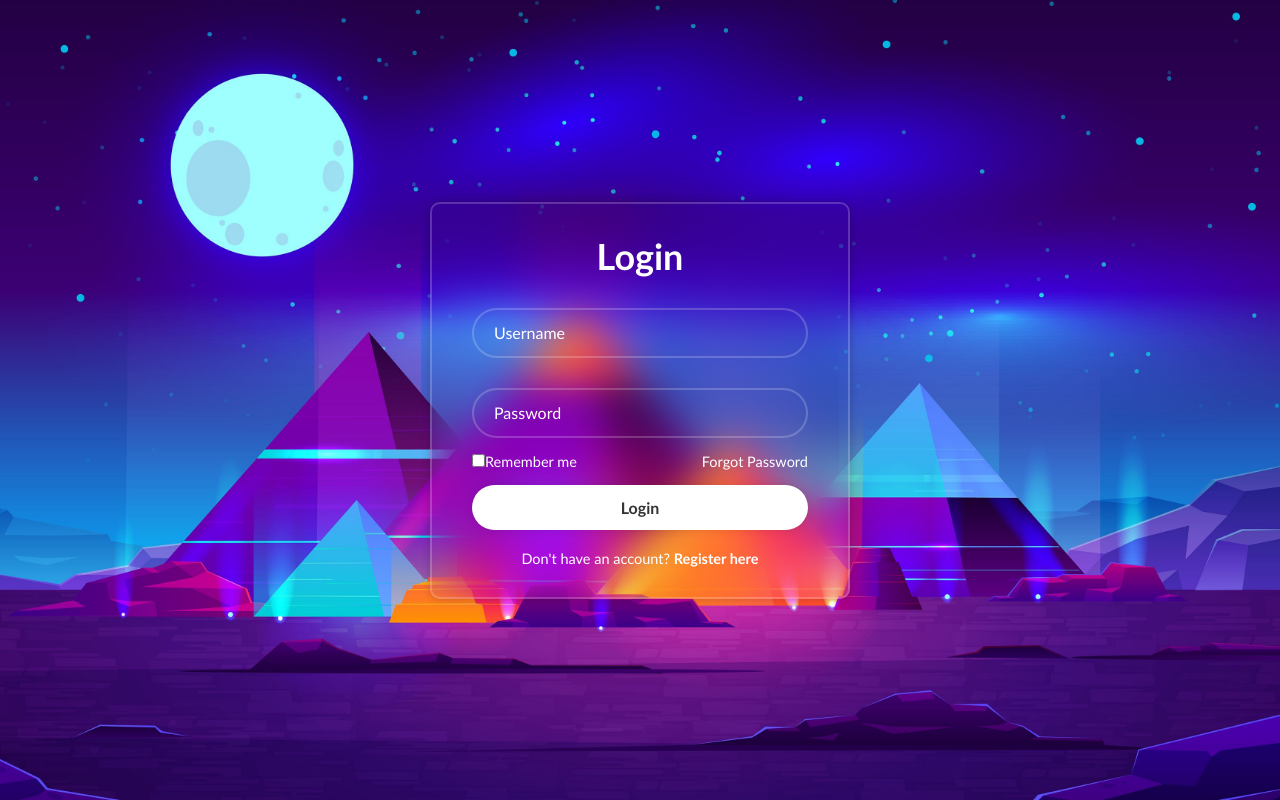
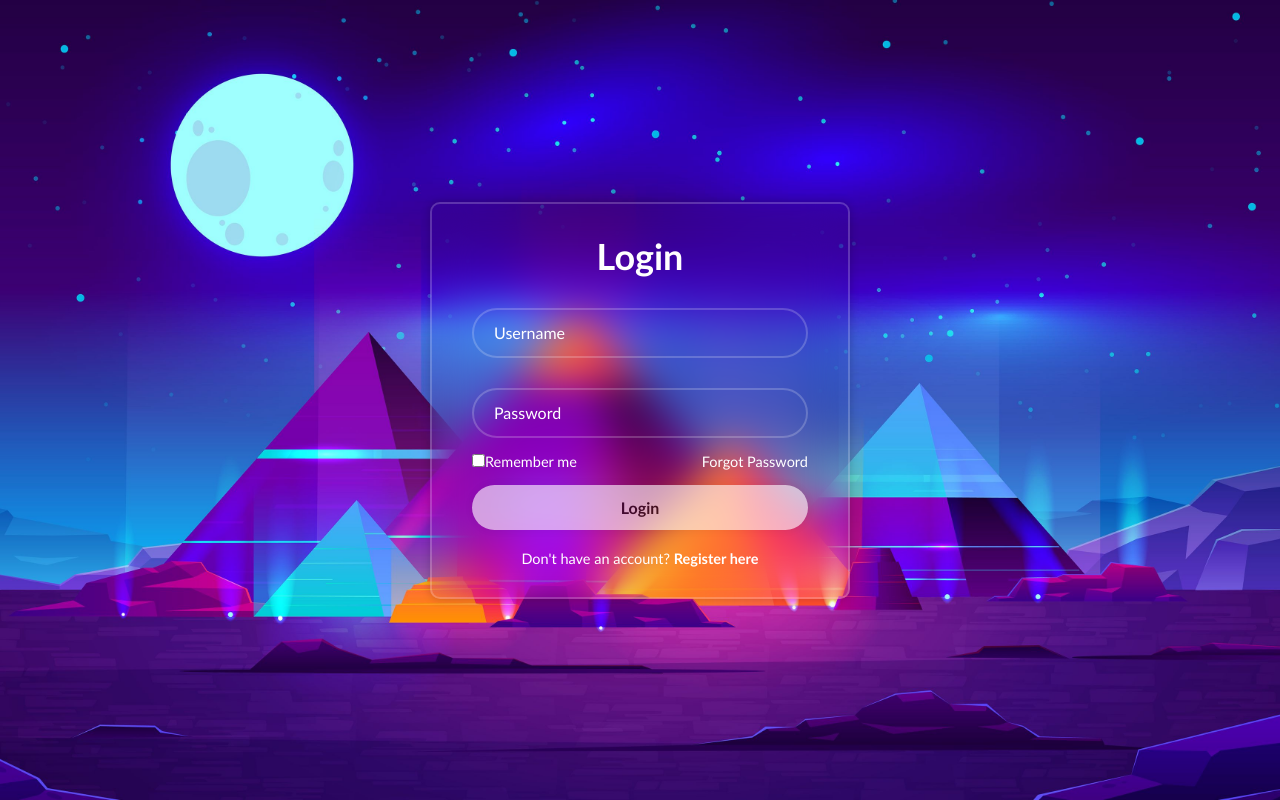
Before and after one commit to ImThaBestBoi/ImThaBestBoi, a plain HTML site: page index.html in a window 1280 px wide. In both pictures the pointer is over the button "Login". Drawn offline with Linux system fonts and the light colour scheme.

Commit message:
Update style.css

```diff
--- a/style.css
+++ b/style.css
@@ -113,3 +113,8 @@ body{
 .register-link p a:hover{
     text-decoration: underline;
 }
+
+.wrapper .btn:hover{
+    opacity: 0.6;
+    color: black;
+}
```
